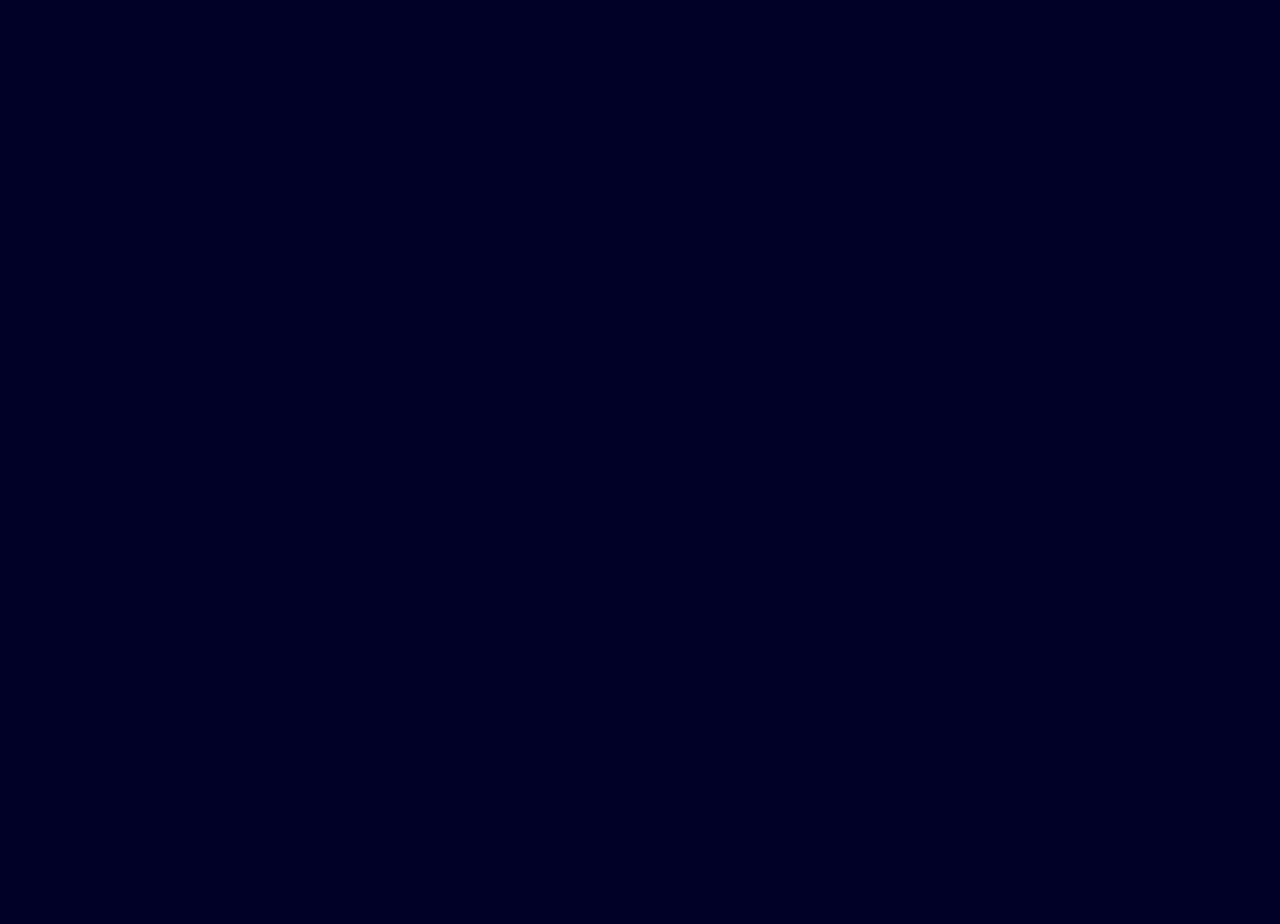
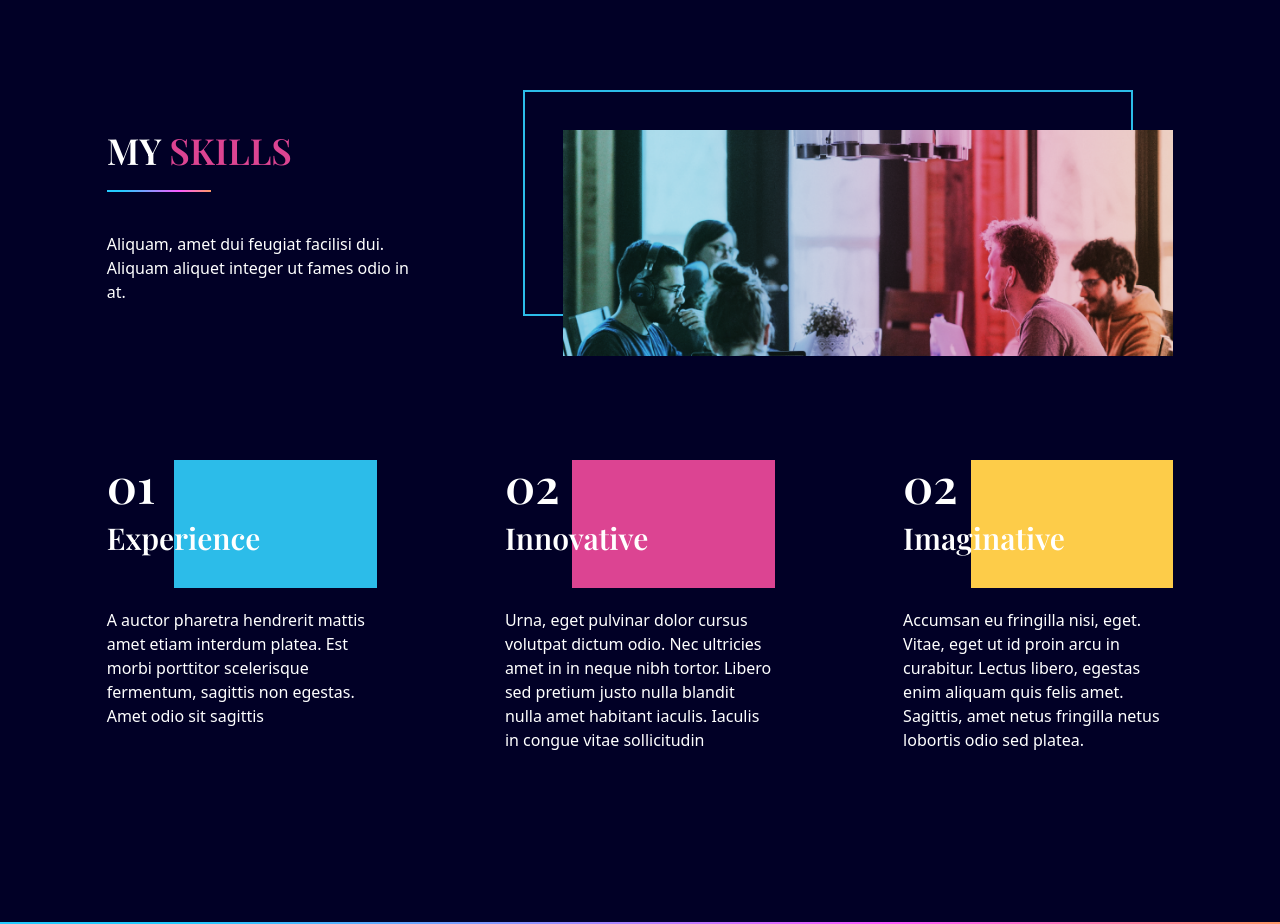
Before and after one commit to htetsoemoe/react-portfolio-project, a React (Vite) app in the folder portfolio/: page / in a window 1280 px wide. Shown: the part 1000-1924 px from the top of the page. Before the commit the page ends 856 px from the top, so only its background shows below. Built offline with nearby package versions, Linux system fonts and the light colour scheme.

Commit message:
finished skills component

```diff
--- a/portfolio/public/output.css
+++ b/portfolio/public/output.css
@@ -574,24 +574,24 @@
   top: 50%;
 }
 
-.z-40{
-  z-index: 40;
+.z-0{
+  z-index: 0;
 }
 
 .z-10{
   z-index: 10;
 }
 
-.z-0{
-  z-index: 0;
+.z-20{
+  z-index: 20;
 }
 
 .z-30{
   z-index: 30;
 }
 
-.z-20{
-  z-index: 20;
+.z-40{
+  z-index: 40;
 }
 
 .mx-auto{
@@ -604,32 +604,28 @@
   margin-bottom: 2.5rem;
 }
 
-.ml-\[33\%\]{
-  margin-left: 33%;
-}
-
-.mt-16{
-  margin-top: 4rem;
+.mb-7{
+  margin-bottom: 1.75rem;
 }
 
 .ml-20{
   margin-left: 5rem;
 }
 
-.mt-12{
-  margin-top: 3rem;
-}
-
-.ml-40{
-  margin-left: 10rem;
+.ml-\[33\%\]{
+  margin-left: 33%;
 }
 
 .mt-10{
   margin-top: 2.5rem;
 }
 
-.mb-7{
-  margin-bottom: 1.75rem;
+.mt-12{
+  margin-top: 3rem;
+}
+
+.mt-16{
+  margin-top: 4rem;
 }
 
 .mt-5{
@@ -652,6 +648,14 @@
   height: 100%;
 }
 
+.h-0{
+  height: 0px;
+}
+
+.h-0\.5{
+  height: 0.125rem;
+}
+
 .w-3{
   width: 0.75rem;
 }
@@ -672,28 +676,16 @@
   max-width: 400px;
 }
 
+.basis-2\/5{
+  flex-basis: 40%;
+}
+
 .basis-3\/5{
   flex-basis: 60%;
 }
 
-.basis-2{
-  flex-basis: 0.5rem;
-}
-
-.basis-2\/5{
-  flex-basis: 40%;
-}
-
 .resize{
   resize: both;
-}
-
-.scroll-pr-0{
-  scroll-padding-right: 0px;
-}
-
-.scroll-pr-0\.5{
-  scroll-padding-right: 0.125rem;
 }
 
 .flex-col{
@@ -774,6 +766,10 @@
   background-image: linear-gradient(90deg, #24CBFF 14.53%, #FC59FF 69.36%, #FFBD0C 117.73%);
 }
 
+.bg-gradient-rainbow{
+  background-image: linear-gradient(81.66deg, #00B5EE 7.21%, #FF45A4 45.05%, #FFBA00 78.07%);
+}
+
 .p-12{
   padding: 3rem;
 }
@@ -782,29 +778,14 @@
   padding: 0.5rem;
 }
 
-.py-10{
-  padding-top: 2.5rem;
-  padding-bottom: 2.5rem;
-}
-
-.py-6{
-  padding-top: 1.5rem;
-  padding-bottom: 1.5rem;
+.px-10{
+  padding-left: 2.5rem;
+  padding-right: 2.5rem;
 }
 
 .px-7{
   padding-left: 1.75rem;
   padding-right: 1.75rem;
-}
-
-.py-3{
-  padding-top: 0.75rem;
-  padding-bottom: 0.75rem;
-}
-
-.px-10{
-  padding-left: 2.5rem;
-  padding-right: 2.5rem;
 }
 
 .py-0{
@@ -817,6 +798,21 @@
   padding-bottom: 0.125rem;
 }
 
+.py-10{
+  padding-top: 2.5rem;
+  padding-bottom: 2.5rem;
+}
+
+.py-3{
+  padding-top: 0.75rem;
+  padding-bottom: 0.75rem;
+}
+
+.py-6{
+  padding-top: 1.5rem;
+  padding-bottom: 1.5rem;
+}
+
 .pr-0{
   padding-right: 0px;
 }
@@ -827,10 +823,6 @@
 
 .text-center{
   text-align: center;
-}
-
-.text-start{
-  text-align: start;
 }
 
 .font-opensans{
@@ -851,14 +843,14 @@
   line-height: 2.25rem;
 }
 
+.text-6xl{
+  font-size: 3.75rem;
+  line-height: 1;
+}
+
 .text-sm{
   font-size: 0.875rem;
   line-height: 1.25rem;
-}
-
-.text-6xl{
-  font-size: 3.75rem;
-  line-height: 1;
 }
 
 .font-bold{
@@ -906,6 +898,26 @@
   position: absolute;
 }
 
+.before\:-left-20::before{
+  content: var(--tw-content);
+  left: -5rem;
+}
+
+.before\:-left-\[25px\]::before{
+  content: var(--tw-content);
+  left: -25px;
+}
+
+.before\:-top-20::before{
+  content: var(--tw-content);
+  top: -5rem;
+}
+
+.before\:-top-\[70px\]::before{
+  content: var(--tw-content);
+  top: -70px;
+}
+
 .before\:left-\[-50\%\]::before{
   content: var(--tw-content);
   left: -50%;
@@ -914,41 +926,6 @@
 .before\:top-\[-50\%\]::before{
   content: var(--tw-content);
   top: -50%;
-}
-
-.before\:-left-20::before{
-  content: var(--tw-content);
-  left: -5rem;
-}
-
-.before\:-top-20::before{
-  content: var(--tw-content);
-  top: -5rem;
-}
-
-.before\:-top-0::before{
-  content: var(--tw-content);
-  top: -0px;
-}
-
-.before\:-top-40::before{
-  content: var(--tw-content);
-  top: -10rem;
-}
-
-.before\:-left-40::before{
-  content: var(--tw-content);
-  left: -10rem;
-}
-
-.before\:-left-\[25px\]::before{
-  content: var(--tw-content);
-  left: -25px;
-}
-
-.before\:-top-\[70px\]::before{
-  content: var(--tw-content);
-  top: -70px;
 }
 
 .before\:z-\[-1\]::before{
@@ -992,15 +969,15 @@
   border-top-right-radius: 400px;
 }
 
-.before\:rounded-t-\[100px\]::before{
-  content: var(--tw-content);
-  border-top-left-radius: 100px;
-  border-top-right-radius: 100px;
-}
-
 .before\:border-2::before{
   content: var(--tw-content);
   border-width: 2px;
+}
+
+.before\:border-blue::before{
+  content: var(--tw-content);
+  --tw-border-opacity: 1;
+  border-color: rgb(44 188 233 / var(--tw-border-opacity));
 }
 
 .before\:border-yellow::before{
@@ -1009,24 +986,14 @@
   border-color: rgb(253 204 73 / var(--tw-border-opacity));
 }
 
-.before\:border-blue::before{
-  content: var(--tw-content);
-  --tw-border-opacity: 1;
-  border-color: rgb(44 188 233 / var(--tw-border-opacity));
-}
-
-.hover\:start-auto:hover{
-  inset-inline-start: auto;
-}
-
 .hover\:bg-blue:hover{
   --tw-bg-opacity: 1;
   background-color: rgb(44 188 233 / var(--tw-bg-opacity));
 }
 
-.hover\:text-yellow:hover{
+.hover\:text-red:hover{
   --tw-text-opacity: 1;
-  color: rgb(253 204 73 / var(--tw-text-opacity));
+  color: rgb(220 68 146 / var(--tw-text-opacity));
 }
 
 .hover\:text-white:hover{
@@ -1034,9 +1001,9 @@
   color: rgb(255 255 255 / var(--tw-text-opacity));
 }
 
-.hover\:text-red:hover{
+.hover\:text-yellow:hover{
   --tw-text-opacity: 1;
-  color: rgb(220 68 146 / var(--tw-text-opacity));
+  color: rgb(253 204 73 / var(--tw-text-opacity));
 }
 
 .hover\:opacity-50:hover{
@@ -1066,11 +1033,6 @@
     color: rgb(1 0 38 / var(--tw-text-opacity));
   }
 
-  .xs\:content-brush{
-    --tw-content: url('./assets/brush.png');
-    content: var(--tw-content);
-  }
-
   .xs\:before\:content-brush::before{
     --tw-content: url('./assets/brush.png');
     content: var(--tw-content);
@@ -1084,6 +1046,18 @@
 
   .md\:mt-32{
     margin-top: 8rem;
+  }
+
+  .md\:mt-10{
+    margin-top: 2.5rem;
+  }
+
+  .md\:mt-20{
+    margin-top: 5rem;
+  }
+
+  .md\:mt-28{
+    margin-top: 7rem;
   }
 
   .md\:flex{
@@ -1114,13 +1088,22 @@
     text-align: start;
   }
 
-  .md\:text-sm{
-    font-size: 0.875rem;
-    line-height: 1.25rem;
-  }
-
   .md\:before\:max-w-\[600px\]::before{
     content: var(--tw-content);
     max-width: 600px;
   }
 }
+
+@media (min-width: 1200px){
+  .lg\:mt-32{
+    margin-top: 8rem;
+  }
+
+  .lg\:mt-36{
+    margin-top: 9rem;
+  }
+
+  .lg\:mt-40{
+    margin-top: 10rem;
+  }
+}
--- a/portfolio/src/App.jsx
+++ b/portfolio/src/App.jsx
@@ -4,6 +4,8 @@
 import DotGroup from './scenes/DotGroup'
 import { motion } from 'framer-motion'
 import Landing from './scenes/Landing'
+import LineGradient from './components/LineGradient'
+import MySkills from './scenes/MySkills'
 
 const App = () => {
   const [selectedPage, setSelectedPage] = useState("home")
@@ -19,11 +21,10 @@
       if (window.scrollY !== 0) {
         setIsTopOfPage(false)
       }
-      window.addEventListener("scroll", handleScroll)
-
-      // cleanup function
-      return () => window.removeEventListener("scroll", handleScroll)
     }
+    window.addEventListener("scroll", handleScroll)
+    // cleanup function
+    return () => window.removeEventListener("scroll", handleScroll)
   }, [])
 
   return (
@@ -48,6 +49,17 @@
           <Landing setSelectedPage={setSelectedPage} />
         </motion.div>
       </div>
+      <LineGradient height='mt-40' />
+      <div className="w-5/6 mx-auto md:h-full">
+          <motion.div
+            margin="0 0 -200px 0"
+            amount="all"
+            onViewportEnter={() => setSelectedPage("skills")}
+          >
+            <MySkills />
+          </motion.div>
+      </div>
+      <LineGradient height='mt-40' />
     </div>
   )
 }
--- /dev/null
+++ b/portfolio/src/components/LineGradient.jsx
@@ -0,0 +1,7 @@
+import React from 'react'
+
+const LineGradient = ({ width = 'w-full', height = 'mt-0' }) => {
+    return <div className={`h-0.5 ${width} lg:${height} bg-gradient-rainblue`}></div>
+}
+
+export default LineGradient
--- a/portfolio/src/scenes/DotGroup.jsx
+++ b/portfolio/src/scenes/DotGroup.jsx
@@ -27,12 +27,6 @@
                 onClick={() => setSelectedPage("projects")}
             />
             <AnchorLink
-                href="#skills"
-                className={`${selectedPage === "skills" ? selectedStyles : "bg-dark-grey"
-                    } w-3 h-3 rounded-full`}
-                onClick={() => setSelectedPage("skills")}
-            />
-            <AnchorLink
                 href="#testimonials"
                 className={`${selectedPage === "testimonials" ? selectedStyles : "bg-dark-grey"
                     } w-3 h-3 rounded-full`}
--- /dev/null
+++ b/portfolio/src/scenes/MySkills.jsx
@@ -0,0 +1,144 @@
+import React from 'react'
+import LineGradient from '../components/LineGradient'
+import useMediaQuery from '../hooks/useMediaQuery'
+import { motion } from 'framer-motion'
+
+const MySkills = () => {
+    const isAboveLarge = useMediaQuery("(min-width: 1060px)")
+    return (
+        <section id="skills" className="pt-10 pb-24">
+            {/* Header and Image Section */}
+            <div className="md:flex md:justify-between md:gap-16 mt-32">
+                <motion.div
+                    className="md:w-1/3"
+                    initial="hidden"
+                    whileInView="visible"
+                    viewport={{ once: true, amount: 0.5 }}
+                    transition={{ duration: 0.5 }}
+                    variants={{
+                        hidden: { opacity: 0, x: -50 },
+                        visible: { opacity: 1, x: 0 },
+                    }}
+                >
+                    <p className="font-playfair font-semibold text-4xl mb-5">
+                        MY <span className="text-red">SKILLS</span>
+                    </p>
+                    <LineGradient width="w-1/3" />
+                    <p className="mt-10 mb-7">
+                        Aliquam, amet dui feugiat facilisi dui. Aliquam aliquet integer ut
+                        fames odio in at.
+                    </p>
+                </motion.div>
+
+                <div className="mt-16 md:mt-0">
+                    {isAboveLarge ? (
+                        <div
+                            className="relative z-0 ml-20 before:absolute before:-top-10 before:-left-10
+                                before:w-full before:h-full before:border-2 before:border-blue before:z-[-1]"
+                        >
+                            <img
+                                src="../src/assets/skills-image.png"
+                                alt="skills"
+                                className='z-10' />
+                        </div>
+
+                    ) : (
+                        <img
+                            src="../src/assets/skills-image.png"
+                            alt="skills"
+                            className='z-10' />
+                    )}
+                </div>
+            </div>
+
+            {/* Skills */}
+            <div className="md:flex md:justify-between mt-16 gap-32">
+                {/* Experiences */}
+                <motion.div
+                    className="md:w-1/3 mt-10"
+                    initial="hidden"
+                    whileInView="visible"
+                    viewport={{ once: true, amount: 0.5 }}
+                    transition={{ duration: 0.5 }}
+                    variants={{
+                        hidden: { opacity: 0, y: 50 }, // from bottom to top
+                        visible: { opacity: 1, y: 0 },
+                    }}
+                >
+                    <div className="relative h-32">
+                        <div className="z-10">
+                            <p className="font-playfair font-semibold text-5xl">01</p>
+                            <p className="font-playfair font-semibold text-3xl mt-3">
+                                Experience
+                            </p>
+                        </div>
+                        <div className="w-1/2 md:w-3/4 h-32 bg-blue absolute right-0 top-0 z-[-1]" />
+                    </div>
+                    <p className="mt-5">
+                        A auctor pharetra hendrerit mattis amet etiam interdum platea. Est
+                        morbi porttitor scelerisque fermentum, sagittis non egestas. Amet
+                        odio sit sagittis
+                    </p>
+                </motion.div>
+
+                {/* Innovative */}
+                <motion.div
+                    className="md:w-1/3 mt-10"
+                    initial="hidden"
+                    whileInView="visible"
+                    viewport={{ once: true, amount: 0.5 }}
+                    transition={{ delay: 0.2, duration: 0.5 }}
+                    variants={{
+                        hidden: { opacity: 0, y: 50 },
+                        visible: { opacity: 1, y: 0 },
+                    }}
+                >
+                    <div className="relative h-32">
+                        <div className="z-10">
+                            <p className="font-playfair font-semibold text-5xl">02</p>
+                            <p className="font-playfair font-semibold text-3xl mt-3">
+                                Innovative
+                            </p>
+                        </div>
+                        <div className="w-1/2 md:w-3/4 h-32 bg-red absolute right-0 top-0 z-[-1]" />
+                    </div>
+                    <p className="mt-5">
+                        Urna, eget pulvinar dolor cursus volutpat dictum odio. Nec ultricies
+                        amet in in neque nibh tortor. Libero sed pretium justo nulla blandit
+                        nulla amet habitant iaculis. Iaculis in congue vitae sollicitudin
+                    </p>
+                </motion.div>
+
+                {/* Imaginative */}
+                <motion.div
+                    className="md:w-1/3 mt-10"
+                    initial="hidden"
+                    whileInView="visible"
+                    viewport={{ once: true, amount: 0.5 }}
+                    transition={{ delay: 0.4, duration: 0.5 }}
+                    variants={{
+                        hidden: { opacity: 0, y: 50 },
+                        visible: { opacity: 1, y: 0 },
+                    }}
+                >
+                    <div className="relative h-32">
+                        <div className="z-10">
+                            <p className="font-playfair font-semibold text-5xl">02</p>
+                            <p className="font-playfair font-semibold text-3xl mt-3">
+                                Imaginative
+                            </p>
+                        </div>
+                        <div className="w-1/2 md:w-3/4 h-32 bg-yellow absolute right-0 top-0 z-[-1]" />
+                    </div>
+                    <p className="mt-5">
+                        Accumsan eu fringilla nisi, eget. Vitae, eget ut id proin arcu in
+                        curabitur. Lectus libero, egestas enim aliquam quis felis amet.
+                        Sagittis, amet netus fringilla netus lobortis odio sed platea.
+                    </p>
+                </motion.div>
+            </div>
+        </section>
+    )
+}
+
+export default MySkills
```
